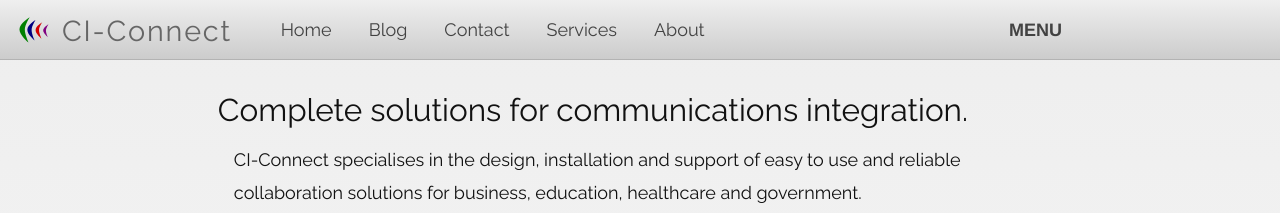
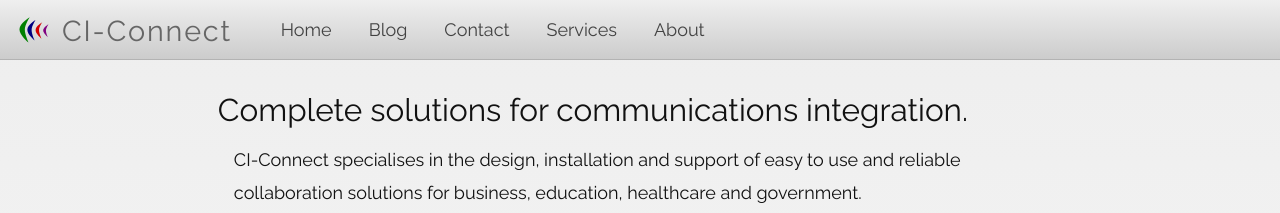
Before and after one commit to ciconnect/ciconnect.github.io, a Jekyll site: the page built from index.html, in a window 1280 px wide. Shown: the top 213 px of the page. Built offline with Jekyll 4.4.1, drawn with Linux system fonts in a browser that asks for light colours.

Commit message:
Fix for menu responsive width

```diff
--- a/_sass/_nav.scss
+++ b/_sass/_nav.scss
@@ -14,7 +14,7 @@ nav.navigation {
   $navigation-active-link-color: transparentize(white, 0.5);
   $navigation-submenu-padding: 1em;
   $navigation-submenu-width: 12em;
-  $horizontal-bar-mode: $large-screen;
+  $horizontal-bar-mode: 768px; //$large-screen;
 
   background-color: $navigation-background;
   border-bottom: 1px solid darken($navigation-background, 10);
@@ -65,7 +65,7 @@ nav.navigation {
     text-transform: uppercase;
 
     @include media ($horizontal-bar-mode) {
-      // display: none;
+      display: none;
     }
 
     &:hover {
```
